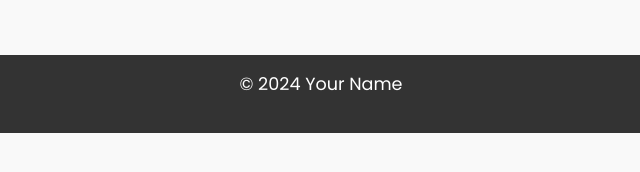
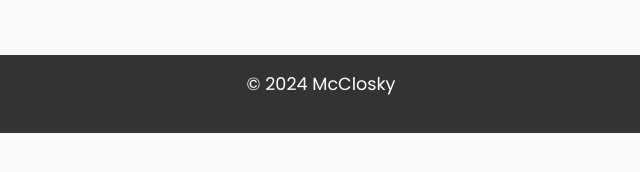
Before and after one commit to bobbymcclosky/bobbymcclosky.github.io, a plain HTML site: page index.html in a window 1280 px wide. Shown: the part 444-616 px from the top of the page, 319-959 px from the left. Drawn offline with Linux system fonts and the light colour scheme.

Commit message:
Update index.html

```diff
--- a/index.html
+++ b/index.html
@@ -93,7 +93,7 @@
 </section>
 
 <footer>
-    <p>© 2024 Your Name</p>
+    <p>© 2024 McClosky</p>
 </footer>
 
 </body>
```
